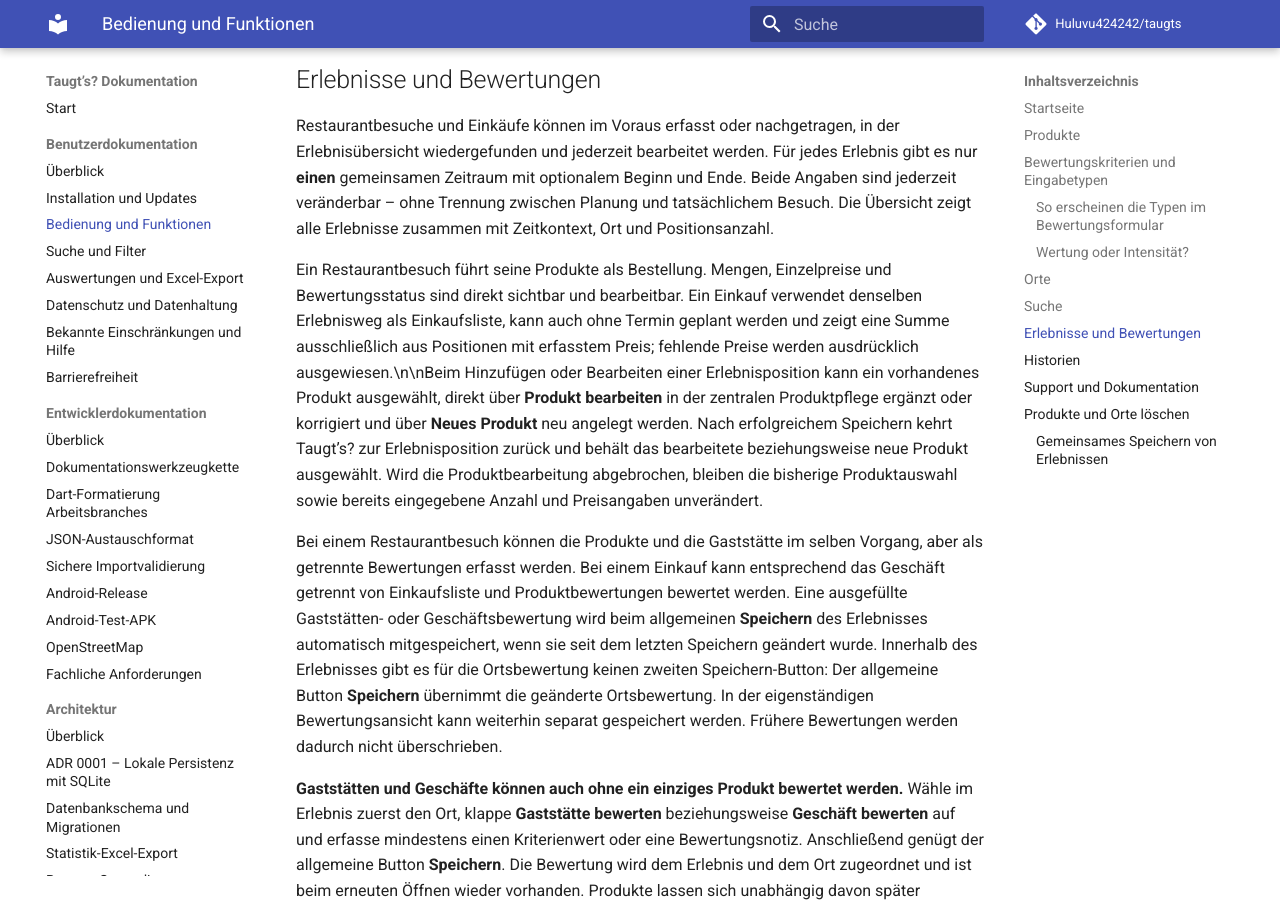
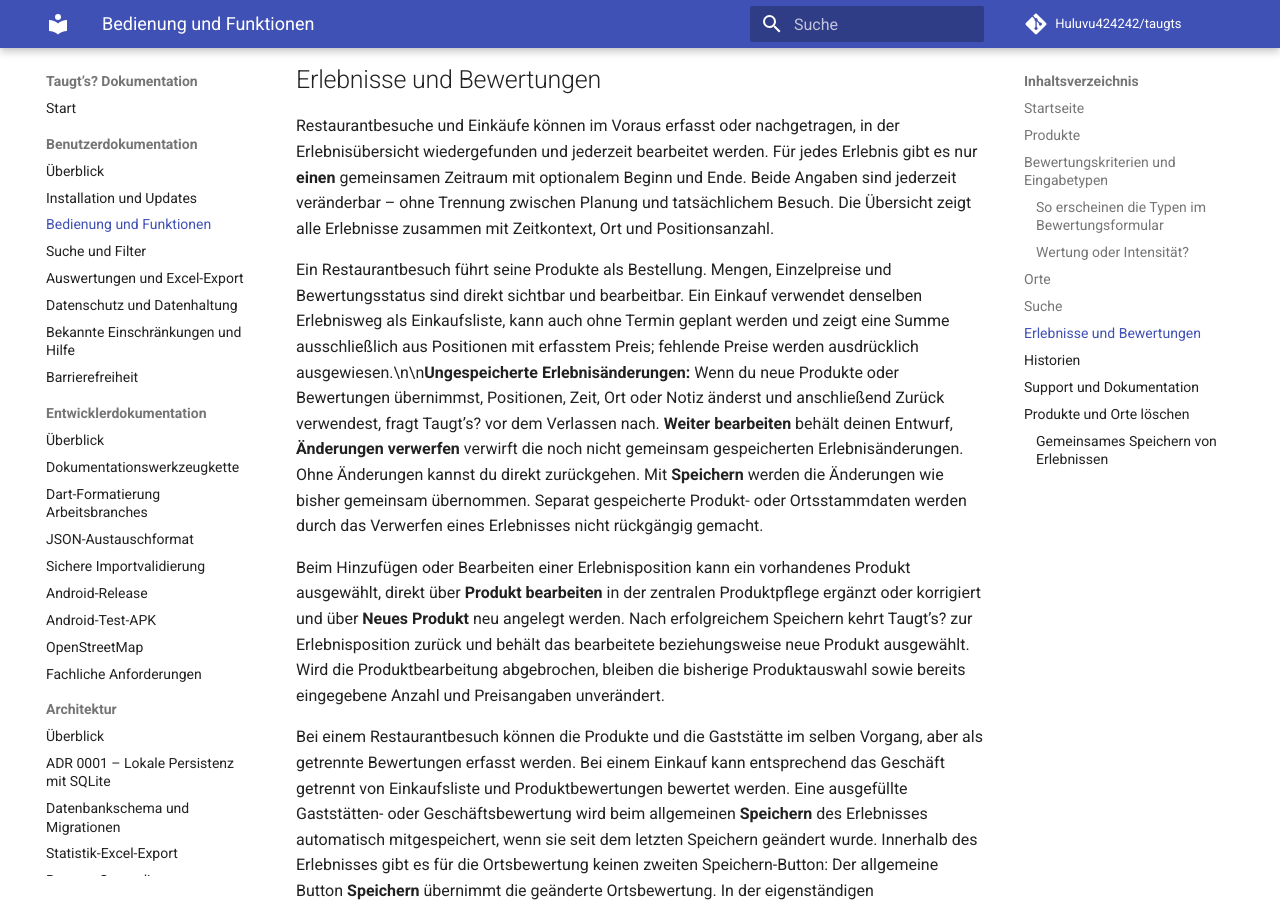
Before and after one commit to Huluvu424242/taugts, an MkDocs documentation site: the page built from docs/benutzer/bedienung.md, in a window 1280 px wide and 900 px high, scrolled down 3365 px. Built offline with MkDocs 1.6.1 and Material for MkDocs 9.7.7, drawn with Linux system fonts in a browser that asks for light colours; comment, search, counter and statistics services are not loaded.

Commit message:
docs: Rückfrage bei ungespeicherten Erlebnisänderungen beschreiben (#292)

```diff
--- a/docs/benutzer/bedienung.md
+++ b/docs/benutzer/bedienung.md
@@ -71,7 +71,9 @@ Die globale Suche arbeitet vollständig auf dem lokalen Datenbestand. Sie kann g
 
 Restaurantbesuche und Einkäufe können im Voraus erfasst oder nachgetragen, in der Erlebnisübersicht wiedergefunden und jederzeit bearbeitet werden. Für jedes Erlebnis gibt es nur **einen** gemeinsamen Zeitraum mit optionalem Beginn und Ende. Beide Angaben sind jederzeit veränderbar – ohne Trennung zwischen Planung und tatsächlichem Besuch. Die Übersicht zeigt alle Erlebnisse zusammen mit Zeitkontext, Ort und Positionsanzahl.
 
-Ein Restaurantbesuch führt seine Produkte als Bestellung. Mengen, Einzelpreise und Bewertungsstatus sind direkt sichtbar und bearbeitbar. Ein Einkauf verwendet denselben Erlebnisweg als Einkaufsliste, kann auch ohne Termin geplant werden und zeigt eine Summe ausschließlich aus Positionen mit erfasstem Preis; fehlende Preise werden ausdrücklich ausgewiesen.\n\nBeim Hinzufügen oder Bearbeiten einer Erlebnisposition kann ein vorhandenes Produkt ausgewählt, direkt über **Produkt bearbeiten** in der zentralen Produktpflege ergänzt oder korrigiert und über **Neues Produkt** neu angelegt werden. Nach erfolgreichem Speichern kehrt Taugt’s? zur Erlebnisposition zurück und behält das bearbeitete beziehungsweise neue Produkt ausgewählt. Wird die Produktbearbeitung abgebrochen, bleiben die bisherige Produktauswahl sowie bereits eingegebene Anzahl und Preisangaben unverändert.
+Ein Restaurantbesuch führt seine Produkte als Bestellung. Mengen, Einzelpreise und Bewertungsstatus sind direkt sichtbar und bearbeitbar. Ein Einkauf verwendet denselben Erlebnisweg als Einkaufsliste, kann auch ohne Termin geplant werden und zeigt eine Summe ausschließlich aus Positionen mit erfasstem Preis; fehlende Preise werden ausdrücklich ausgewiesen.\n\n**Ungespeicherte Erlebnisänderungen:** Wenn du neue Produkte oder Bewertungen übernimmst, Positionen, Zeit, Ort oder Notiz änderst und anschließend Zurück verwendest, fragt Taugt’s? vor dem Verlassen nach. **Weiter bearbeiten** behält deinen Entwurf, **Änderungen verwerfen** verwirft die noch nicht gemeinsam gespeicherten Erlebnisänderungen. Ohne Änderungen kannst du direkt zurückgehen. Mit **Speichern** werden die Änderungen wie bisher gemeinsam übernommen. Separat gespeicherte Produkt- oder Ortsstammdaten werden durch das Verwerfen eines Erlebnisses nicht rückgängig gemacht.
+
+Beim Hinzufügen oder Bearbeiten einer Erlebnisposition kann ein vorhandenes Produkt ausgewählt, direkt über **Produkt bearbeiten** in der zentralen Produktpflege ergänzt oder korrigiert und über **Neues Produkt** neu angelegt werden. Nach erfolgreichem Speichern kehrt Taugt’s? zur Erlebnisposition zurück und behält das bearbeitete beziehungsweise neue Produkt ausgewählt. Wird die Produktbearbeitung abgebrochen, bleiben die bisherige Produktauswahl sowie bereits eingegebene Anzahl und Preisangaben unverändert.
 
 Bei einem Restaurantbesuch können die Produkte und die Gaststätte im selben Vorgang, aber als getrennte Bewertungen erfasst werden. Bei einem Einkauf kann entsprechend das Geschäft getrennt von Einkaufsliste und Produktbewertungen bewertet werden. Eine ausgefüllte Gaststätten- oder Geschäftsbewertung wird beim allgemeinen **Speichern** des Erlebnisses automatisch mitgespeichert, wenn sie seit dem letzten Speichern geändert wurde. Innerhalb des Erlebnisses gibt es für die Ortsbewertung keinen zweiten Speichern-Button: Der allgemeine Button **Speichern** übernimmt die geänderte Ortsbewertung. In der eigenständigen Bewertungsansicht kann weiterhin separat gespeichert werden. Frühere Bewertungen werden dadurch nicht überschrieben.
 
```
